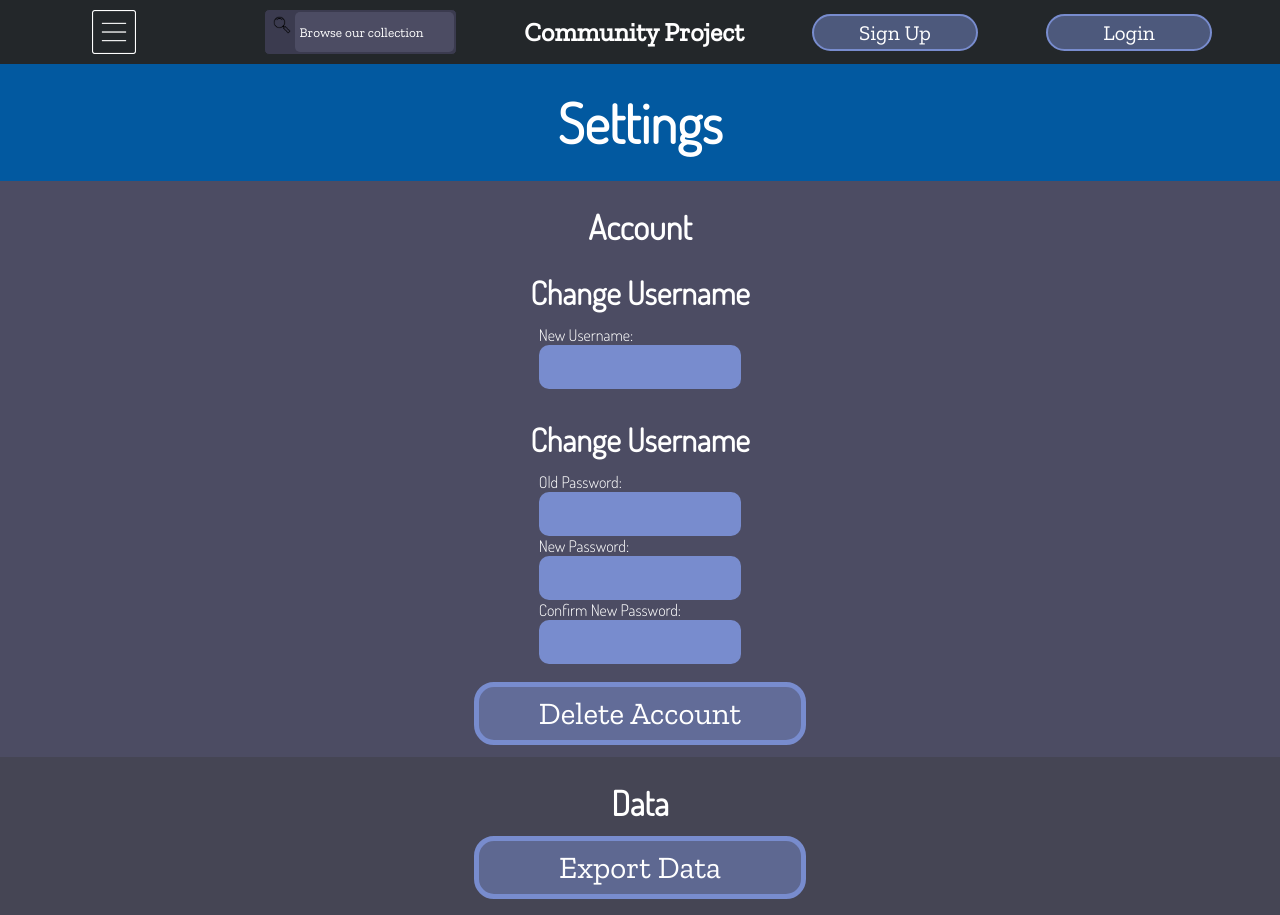
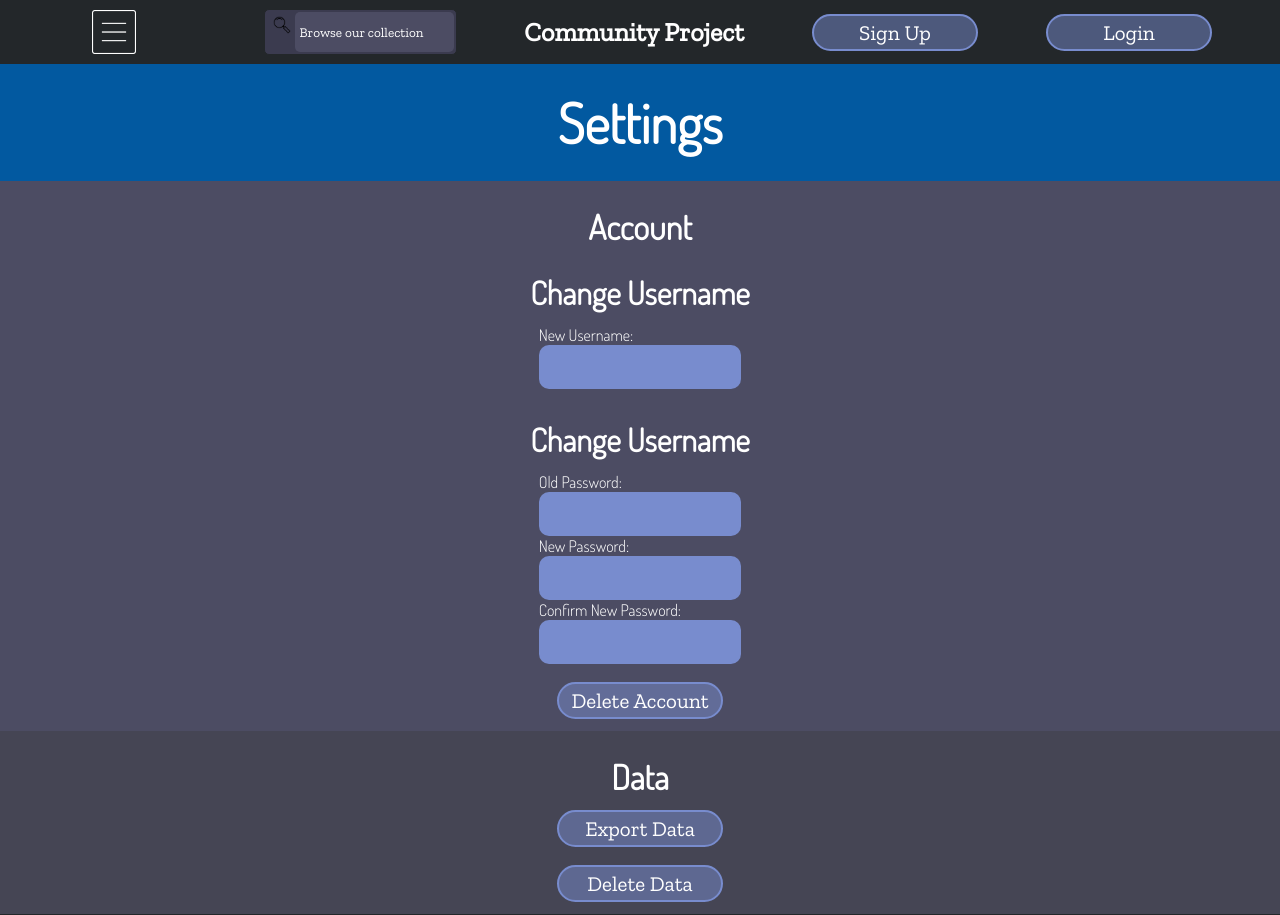
Before and after one commit to polypixeldev/computerstacks, a Next.js app in the folder app/: page /settings in a window 1280 px wide. Shown: the top 915 px of the page. Built offline with nearby package versions, Linux system fonts and the light colour scheme.

Commit message:
Fix button sizes on settings page

```diff
--- a/app/pages/settings.js
+++ b/app/pages/settings.js
@@ -89,17 +89,17 @@ function Settings() {
 					</label>
 				</form>
 				<br />
-				<button className="button" onClick={handleAccountDelete}>
+				<button className="button-small" onClick={handleAccountDelete}>
 					Delete Account
 				</button>
 			</section>
 			<section className="section2">
 				<h2>Data</h2>
-				<button className="button" onClick={handleDataExport}>
+				<button className="button-small" onClick={handleDataExport}>
 					Export Data
 				</button>
 				<br />
-				<button className="button" onClick={handleDataDelete}>
+				<button className="button-small" onClick={handleDataDelete}>
 					Delete Data
 				</button>
 			</section>
```
